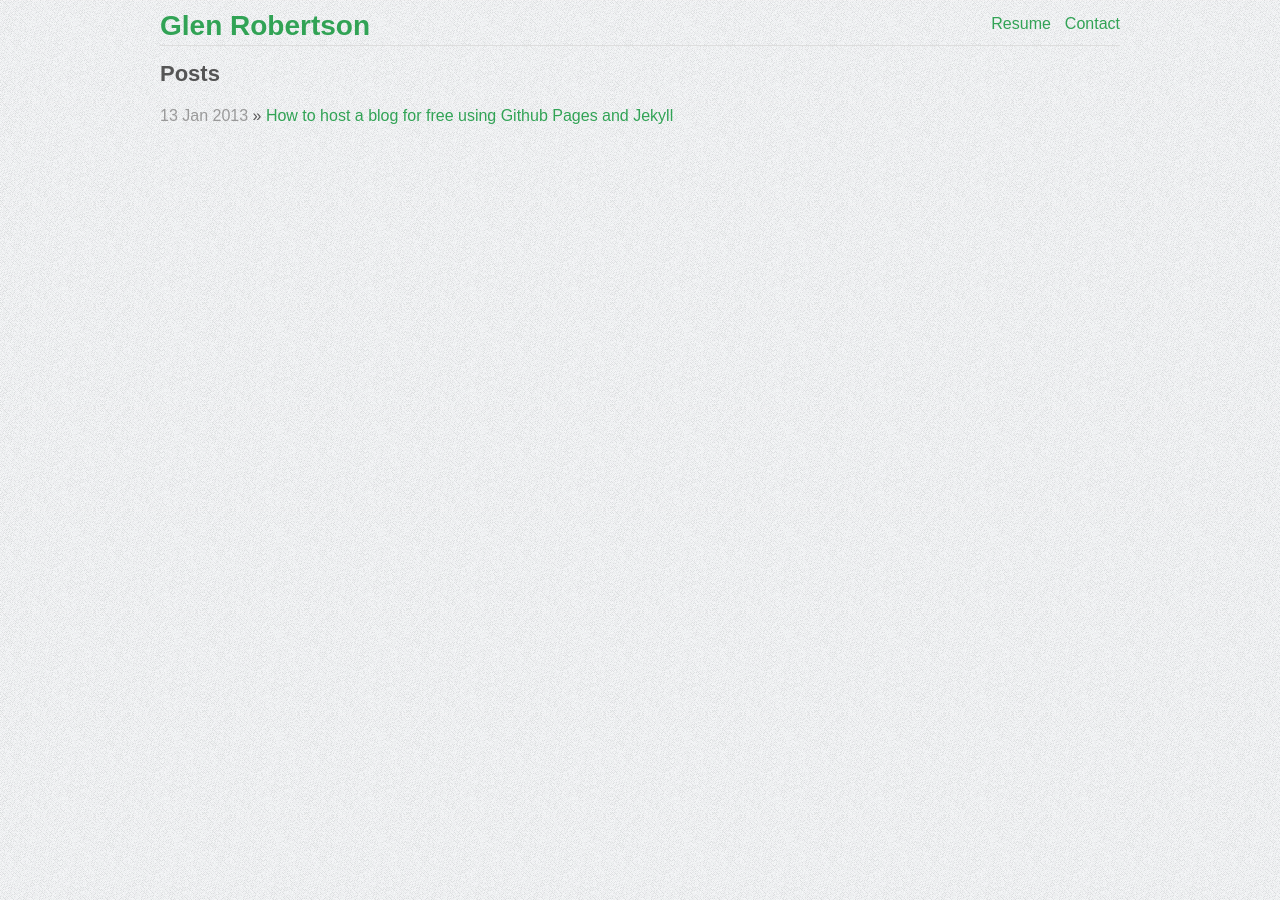
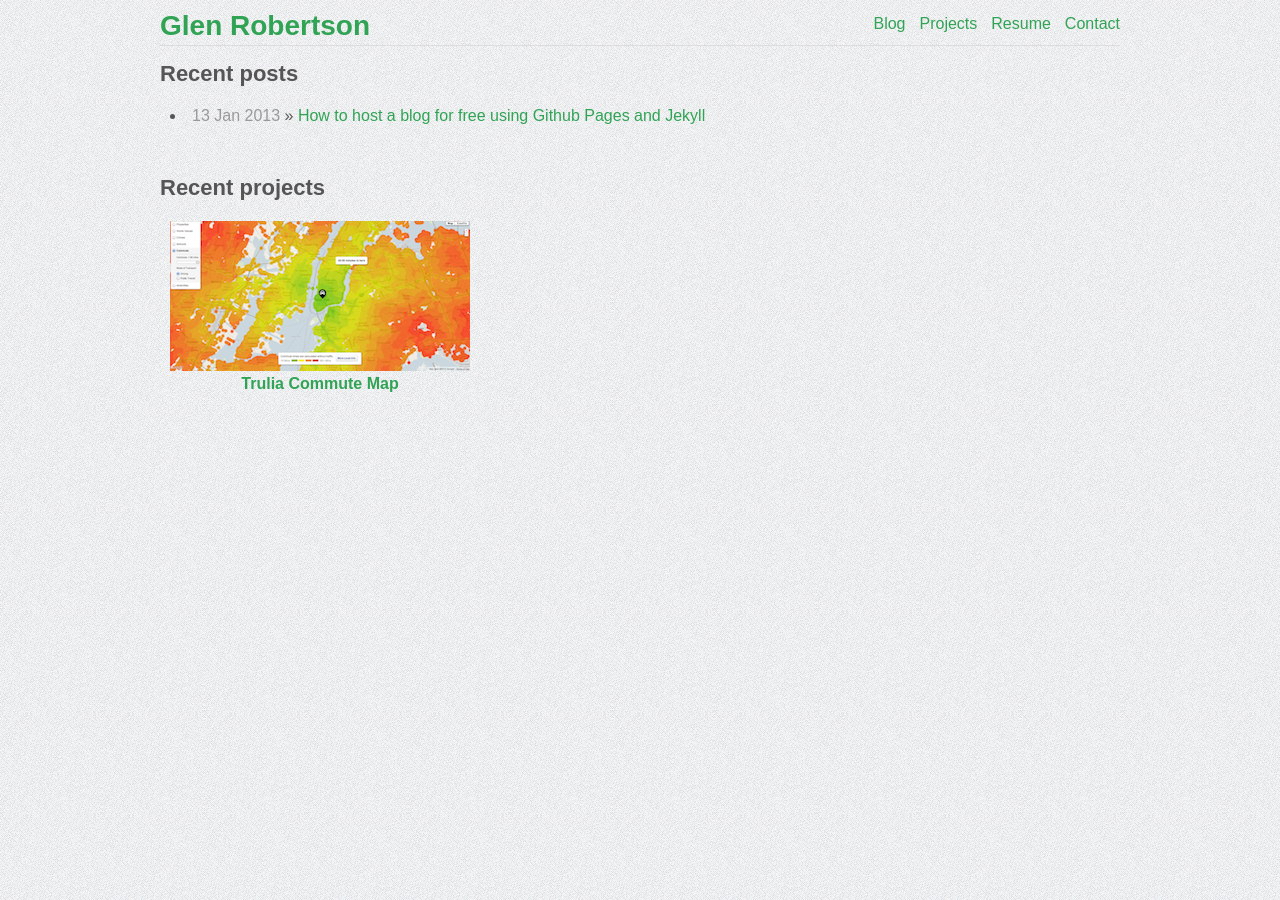
Before and after one commit to glenrobertson/glenrobertson.github.com, a Jekyll site: the page built from index.html, in a window 1280 px wide. Built offline with Jekyll 4.4.1, drawn with Linux system fonts in a browser that asks for light colours.

Commit message:
Added projects page to site. Added project for trulia commute map.

```diff
--- a/_layouts/default.html
+++ b/_layouts/default.html
@@ -11,6 +11,8 @@
         <div id="header">
             <h1><a href="/">Glen Robertson</a></h1>
             <ul id="navigation">
+                <li><a href="/blog.html">Blog</a></li>
+                <li><a href="/projects.html">Projects</a></li>
                 <li><a href="/resume.html">Resume</a></li>
                 <li><a href="/contact.html">Contact</a></li>
             </ul>
--- a/css/screen.css
+++ b/css/screen.css
@@ -20,6 +20,9 @@
     text-decoration: none;
 }
 p {
+    color: #666;
+    font-size: 14px;
+    line-height: 20px;
     margin: 0 0 15px 0;
 }
 ul {
@@ -45,7 +48,7 @@
 }
 a:hover {
     color: #4BB461;
-    text-decoration: none;
+    text-decoration: underline;
 }
 a img {
     border: 0;
@@ -59,11 +62,11 @@
     margin: 0 0 20px 0;
 }
 h3 {
-    font-size: 20px;
-    margin: 30px 0 3px 0;
+    font-size: 16px;
+    margin: 35px 0 5px 0;
 }
 h4 {
-    font-size: 16px;
+    font-size: 14px;
     margin: 20px 0 5px 0;
 }
 dl {
@@ -87,6 +90,9 @@
     float: left;
     margin: 0;
 }
+ul {
+    margin: 0 0 50px 0;
+}
 ul#navigation {
     display: block;
     float: right;
@@ -98,13 +104,49 @@
     float: left;
     margin-left: 14px;
 }
-ul.posts {
-    list-style: none;
+#posts {
+    padding: 0 10px;
 }
-ul.posts li span {
+#posts li span {
     color: #999;
 }
 #profile {
     float: right;
     margin: 0;
 }
+
+ul.thumbnails li {
+    float: left;
+    list-style: none;
+    margin: 0 10px;
+    width: 300px;
+}
+ul.thumbnails img {
+    margin: 0;
+}
+ul.thumbnails h3 {
+    margin: 0 0 25px 0;
+    text-align: center;
+}
+ul.summary li {
+    border-bottom: 1px solid #CCC;
+    display: block;
+    overflow: hidden;
+    margin: 5px 0 15px 0;
+}
+ul.summary h3 {
+    margin: 10px 0 2px 0;
+}
+ul.summary img {
+    margin: 0;
+}
+.summary div {
+    float: left;
+}
+.summary .thumbnail {
+    width: 300px;
+}
+.summary p {
+    float: right;
+    width: 640px;
+}
--- a/index.html
+++ b/index.html
@@ -3,9 +3,19 @@
 title: Home
 ---
 
-<h2>Posts</h2>
-<ul class="posts">
-    {% for post in site.posts %}
+<h2>Recent posts</h2>
+<ul id="posts">
+    {% for post in site.categories.blog %}
     <li><span>{{ post.date | date_to_string }}</span> &raquo; <a href="{{ post.url }}">{{ post.title }}</a></li>
     {% endfor %}
 </ul>
+
+<h2>Recent projects</h2>
+<ul id="projects" class="thumbnails">
+    {% for project in site.categories.projects %}
+    <li>
+        <a href="{{ project.url }}"><img src="{{ project.thumbnail }}" alt="{{ project.thumbnail_description }}" /><a>
+        <a href="{{ project.url }}"><h3>{{ project.title }}</h3></a>
+    </li>
+    {% endfor %}
+</ul>
```
Also changed, not shown: blog.html (added, +10 -0 lines), projects.html (added, +19 -0 lines), projects/_posts/2013-01-21-trulia-commute-map.md (added, +51 -0 lines), blog/_posts/2013-01-13-how-to-host-a-blog-for-free-using-github-pages-and-jekyll.md (renamed from _posts/2013-01-13-how-to-host-a-blog-for-free-using-github-pages-and-jekyll.md), images/driving-time-new-york.png (added), images/trulia-new-york-commute-small.png (added), images/trulia-new-york-commute.png (added).
